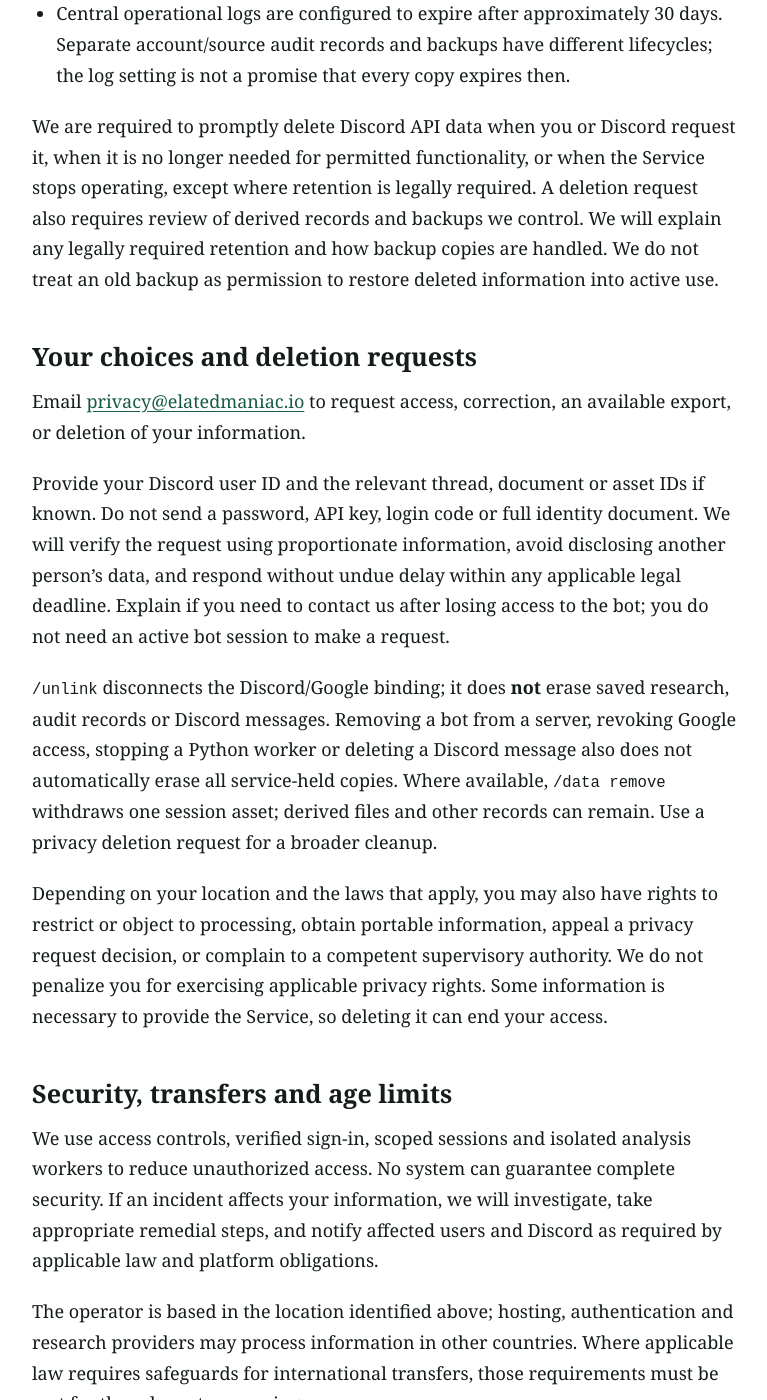
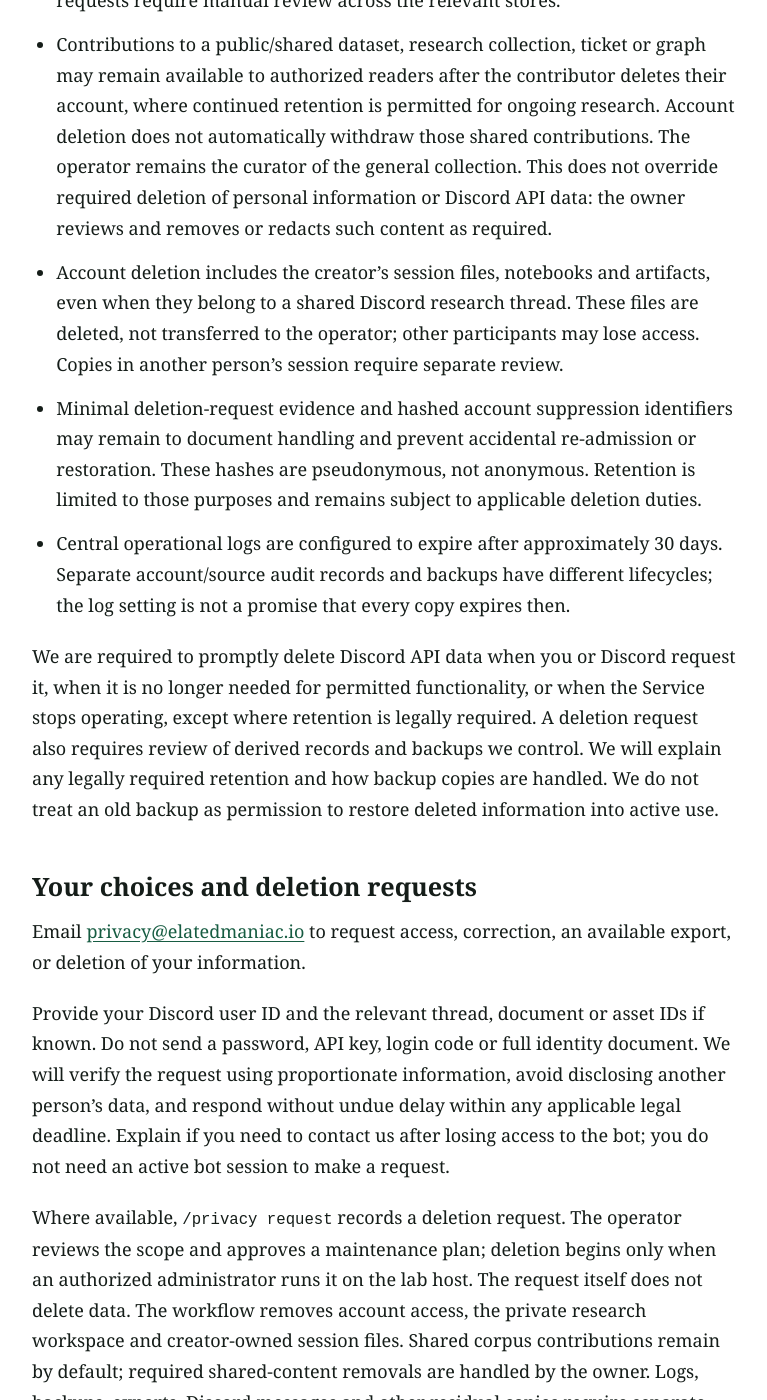
Before and after one commit to elatedmaniac/beepboop-legal, a Jekyll site: the page built from privacy.md, in a window 1280 px wide and 1400 px high, scrolled down 4541 px. Shown: the whole window, without its empty margins (176-943 px from the left). Built offline with Jekyll 4.4.1, drawn with Linux system fonts in a browser that asks for light colours; some of the changed text lies outside the part shown.

Commit message:
Clarify shared research retention and owner-approved deletion

```diff
--- a/privacy.md
+++ b/privacy.md
@@ -12,9 +12,10 @@ and its related research services. The operator is based in
 
 {% if site.draft %}
 **Current implementation limits:** the operator has confirmed that service-held
-data is not encrypted at rest and a complete deletion workflow is not yet
-implemented. This draft is not evidence that those protections exist. These gaps
-must be addressed before this policy is made effective for the intended launch.
+data is not encrypted at rest. An owner-approved deletion workflow is being
+validated; automated cleanup does not cover every log, backup, export or
+third-party copy. A complete linked-account exercise remains outstanding. This
+draft is not evidence that those protections or full erasure have been verified.
 {% endif %}
 
 ## Information we process
@@ -145,6 +146,21 @@ Different records have different lifecycles:
   currently do not all have automatic age-based deletion. We retain information
   only while needed for the stated functions or legally required. Removal
   requests require manual review across the relevant stores.
+- Contributions to a public/shared dataset, research collection, ticket or
+  graph may remain available to authorized readers after the contributor
+  deletes their account, where continued retention is permitted for ongoing
+  research. Account deletion does not automatically withdraw those shared
+  contributions. The operator remains the curator of the general collection.
+  This does not override required deletion of personal information or Discord
+  API data: the owner reviews and removes or redacts such content as required.
+- Account deletion includes the creator's session files, notebooks and artifacts,
+  even when they belong to a shared Discord research thread. These files are
+  deleted, not transferred to the operator; other participants may lose access.
+  Copies in another person's session require separate review.
+- Minimal deletion-request evidence and hashed account suppression identifiers
+  may remain to document handling and prevent accidental re-admission or
+  restoration. These hashes are pseudonymous, not anonymous. Retention is
+  limited to those purposes and remains subject to applicable deletion duties.
 - Central operational logs are configured to expire after approximately
   30 days. Separate account/source audit records and backups have different
   lifecycles; the log setting is not a promise that every copy expires then.
@@ -172,6 +188,16 @@ We will verify the request using proportionate information, avoid disclosing
 another person's data, and respond without undue delay within any applicable
 legal deadline. Explain if you need to contact us after losing access to the
 bot; you do not need an active bot session to make a request.
+
+Where available, `/privacy request` records a deletion request. The operator
+reviews the scope and approves a maintenance plan; deletion begins only when an
+authorized administrator runs it on the lab host. The request itself does not
+delete data. The workflow removes account access, the private research workspace
+and creator-owned session files. Shared corpus contributions remain by default;
+required shared-content removals are handled by the owner. Logs, backups, exports,
+Discord messages and other residual copies require separate review and evidence.
+Owner approval is an operational safeguard, not a waiver of deletion rights or
+a reason to delay handling beyond applicable requirements.
 
 `/unlink` disconnects the Discord/Google binding; it does **not** erase saved
 research, audit records or Discord messages. Removing a bot from a server,
```
Also changed, not shown: terms.md (+15 -0 lines), README.md.
